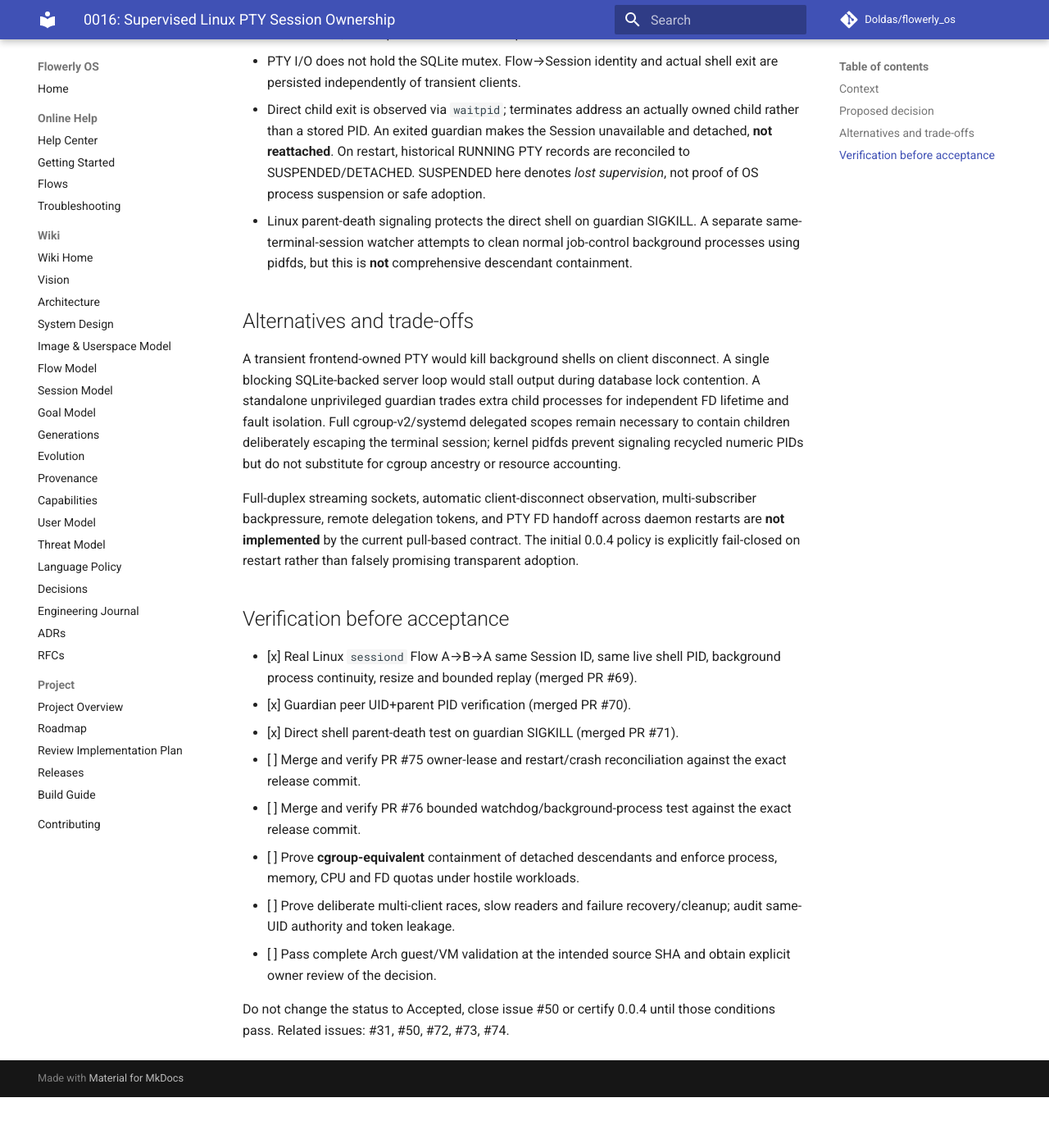
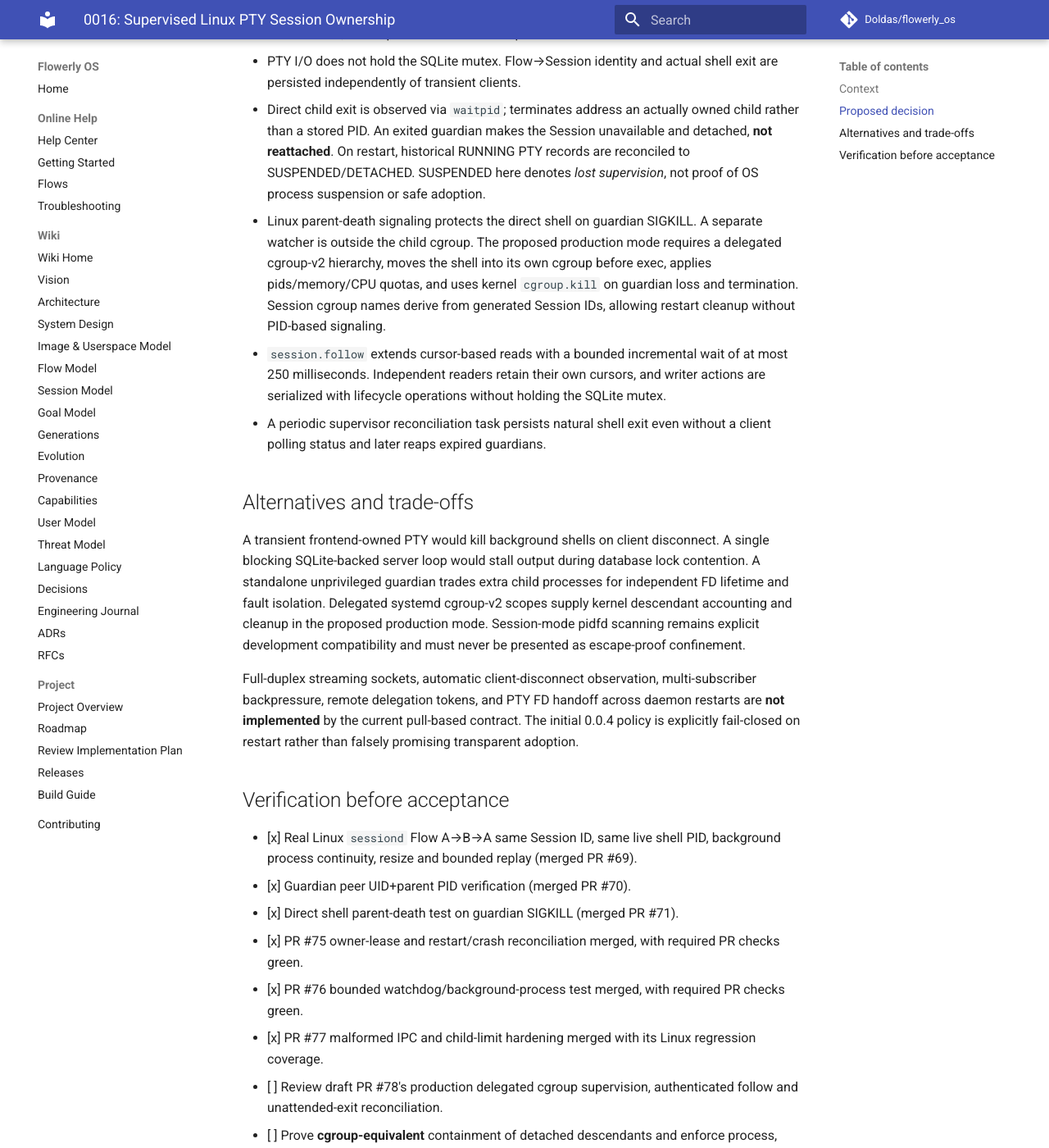
Before and after one commit to Doldas/flowerly_os, an MkDocs documentation site: the page built from docs/adr/0016-pty-session-supervision.md, in a window 1280 px wide and 1400 px high, scrolled down 1029 px. Shown: the whole window at 82% size. Built offline with MkDocs 1.6.1 and Material for MkDocs 9.7.7, drawn with Linux system fonts in a browser that asks for light colours; comment, search, counter and statistics services are not loaded; before the commit the page ends 2367 px from its top, so only the background shows below that.

Commit message:
docs(adr): reconcile merged guardian work and proposed cgroup/stream contract with open acceptance gates

```diff
--- a/docs/adr/0016-pty-session-supervision.md
+++ b/docs/adr/0016-pty-session-supervision.md
@@ -48,9 +48,18 @@ fault response and PTY FD lifetime, consistent with ADR-0013.
   SUSPENDED/DETACHED. SUSPENDED here denotes *lost supervision*, not
   proof of OS process suspension or safe adoption.
 - Linux parent-death signaling protects the direct shell on guardian
-  SIGKILL. A separate same-terminal-session watcher attempts to clean
-  normal job-control background processes using pidfds, but this is
-  **not** comprehensive descendant containment.
+  SIGKILL. A separate watcher is outside the child cgroup. The proposed
+  production mode requires a delegated cgroup-v2 hierarchy, moves the
+  shell into its own cgroup before exec, applies pids/memory/CPU quotas,
+  and uses kernel `cgroup.kill` on guardian loss and termination.
+  Session cgroup names derive from generated Session IDs, allowing
+  restart cleanup without PID-based signaling.
+- `session.follow` extends cursor-based reads with a bounded
+  incremental wait of at most 250 milliseconds. Independent readers
+  retain their own cursors, and writer actions are serialized with
+  lifecycle operations without holding the SQLite mutex.
+- A periodic supervisor reconciliation task persists natural shell exit
+  even without a client polling status and later reaps expired guardians.
 
 ## Alternatives and trade-offs
 
@@ -58,10 +67,10 @@ A transient frontend-owned PTY would kill background shells on client
 disconnect. A single blocking SQLite-backed server loop would stall
 output during database lock contention. A standalone unprivileged
 guardian trades extra child processes for independent FD lifetime and
-fault isolation. Full cgroup-v2/systemd delegated scopes remain necessary
-to contain children deliberately escaping the terminal session; kernel
-pidfds prevent signaling recycled numeric PIDs but do not substitute for
-cgroup ancestry or resource accounting.
+fault isolation. Delegated systemd cgroup-v2 scopes supply kernel
+descendant accounting and cleanup in the proposed production mode.
+Session-mode pidfd scanning remains explicit development compatibility
+and must never be presented as escape-proof confinement.
 
 Full-duplex streaming sockets, automatic client-disconnect observation,
 multi-subscriber backpressure, remote delegation tokens, and PTY FD
@@ -76,10 +85,14 @@ on restart rather than falsely promising transparent adoption.
       (merged PR #69).
 - [x] Guardian peer UID+parent PID verification (merged PR #70).
 - [x] Direct shell parent-death test on guardian SIGKILL (merged PR #71).
-- [ ] Merge and verify PR #75 owner-lease and restart/crash reconciliation
-      against the exact release commit.
-- [ ] Merge and verify PR #76 bounded watchdog/background-process test
-      against the exact release commit.
+- [x] PR #75 owner-lease and restart/crash reconciliation merged, with
+      required PR checks green.
+- [x] PR #76 bounded watchdog/background-process test merged, with
+      required PR checks green.
+- [x] PR #77 malformed IPC and child-limit hardening merged with its
+      Linux regression coverage.
+- [ ] Review draft PR #78's production delegated cgroup supervision,
+      authenticated follow and unattended-exit reconciliation.
 - [ ] Prove **cgroup-equivalent** containment of detached descendants and
       enforce process, memory, CPU and FD quotas under hostile workloads.
 - [ ] Prove deliberate multi-client races, slow readers and failure
```
